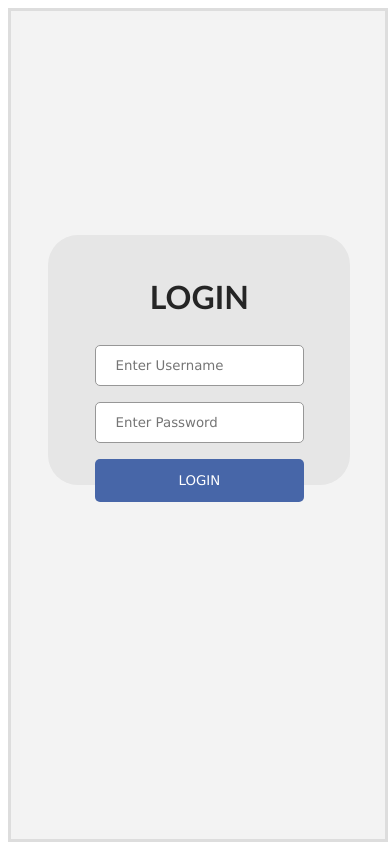
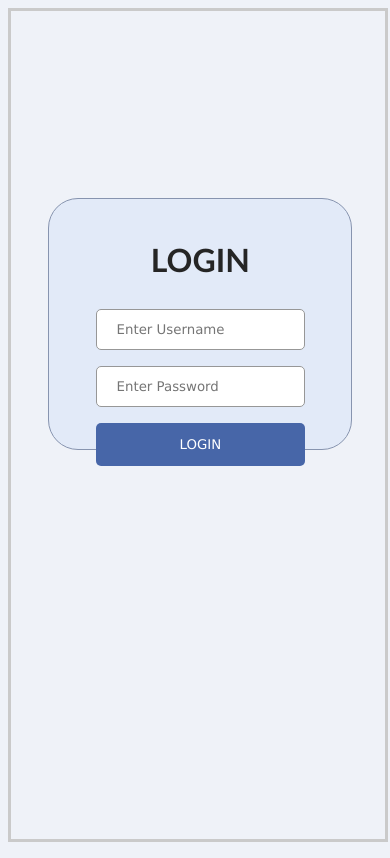
Before and after one commit to AmrutaKoshe/Project-Planner, a PHP site: page /login.html in a window 390 px wide. Run offline with PHP 8.4, Linux system fonts and the light colour scheme.

Commit message:
Update login.css

```diff
--- a/css/login.css
+++ b/css/login.css
@@ -1,11 +1,13 @@
 body{
-  /* background-image: url('birdbg.jpeg'); */
+  background-color: #eff2f8;
+  background-image: url('images/birddbgg.jpg');
   background-repeat: no-repeat;
+  background-size: auto 100%;
 }
 
 form {
-  border: 3px solid #dddddd;
-  background-color: rgb(243, 243, 243);
+  border: 3px solid #cacaca;
+
    width: 100%;
   height: 100%;
 }
@@ -15,7 +17,6 @@ input[type=text], input[type=password] {
   width: 80%;
   padding: 12px 20px;
   margin: 8px 0;
-  /* display: inline-block; */
   border: 1px solid rgb(151, 151, 151);
   border-radius: 5px;
   box-sizing: border-box;
@@ -46,25 +47,31 @@ button {
 
 
 button:hover {
-  opacity: 0.8;
+  background-color: #6380c0;
 }
+
 
 .container {
   padding: 20px;
   text-align: center;
   margin-top: 13%;
-  background-color: rgb(230, 230, 230);
-  margin-left: 55%;
+  background-color: rgb(226, 234, 248);
+  margin-left: 50%;
   width: 30%;
   height: 210px;
   border-radius: 30px;
+  border: 1px solid rgb(135, 148, 175);
 }
 
 @media screen and (max-width: 768px){
   .container {
     margin-left: 10%;
     text-align: center;
-    margin-top: 60%;
+    margin-top: 50%;
     width: 70%;
   }
+
+  body{
+    background-image: none;
+  }
 }
```
